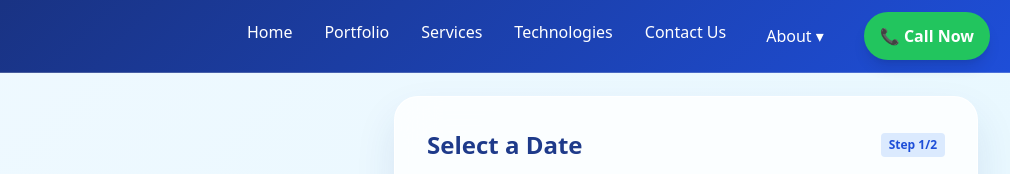
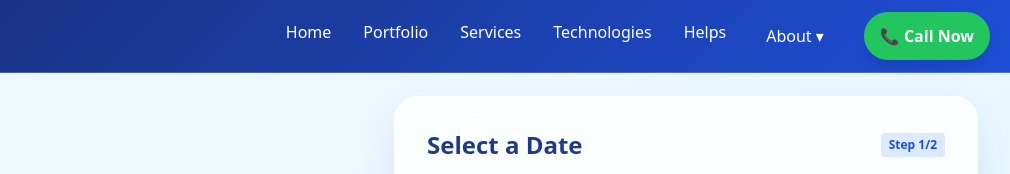
Before and after one commit to futuretopindia/futuretopindia, a plain HTML site: page Book-a-Demo.html in a window 1280 px wide. Shown: the top 174 px of the page, 270-1280 px from the left. Drawn offline with nearby package versions, Linux system fonts and the light colour scheme; some packages are replaced by stand-ins of ours; a script that the page names is missing.

Commit message:
Update Book-a-Demo.html

```diff
--- a/Book-a-Demo.html
+++ b/Book-a-Demo.html
@@ -354,12 +354,12 @@
                     </div>
                 </a>
 
-                <div class="hidden lg:flex items-center space-x-8">
+               <div class="hidden lg:flex items-center space-x-8">
                     <a href="https://futuretopindia.in/" class="desktop-nav-link">Home</a>
                     <a href="https://futuretopindia.in/portfolio" class="desktop-nav-link">Portfolio</a>
                     <a href="https://futuretopindia.in/service" class="desktop-nav-link">Services</a>
                     <a href="https://futuretopindia.in/technologies" class="desktop-nav-link">Technologies</a>
-                    <a href="https://futuretopindia.in/contact" class="desktop-nav-link">Contact Us</a>
+                    <a href="https://futuretopindia.in/helps" class="desktop-nav-link">Helps</a>
 
                     <div class="relative group">
                         <button id="aboutDropdownBtn" class="hover:bg-blue-800 focus:outline-none py-2 rounded px-2">
@@ -369,6 +369,7 @@
                             <a href="https://futuretopindia.in/about" class="block px-4 py-2 hover:bg-teal-100">About Us</a>
                             <a href="https://futuretopindia.in/fti.ai" class="block px-4 py-2 hover:bg-teal-100">FTI-ai</a>
                             <a href="https://futuretopindia.in/blog" class="block px-4 py-2 hover:bg-teal-100">Blogs</a>
+						    <a href="https://futuretopindia.in/contact" class="block px-4 py-2 hover:bg-teal-100">Contact Us</a>
                             <a href="https://futuretopindia.in/FAQ" class="block px-4 py-2 hover:bg-teal-100">FAQs</a>
                             <a href="https://futuretopindia.in/privacy" class="block px-4 py-2 hover:bg-teal-100">Privacy Policy</a>
                         </div>
```
